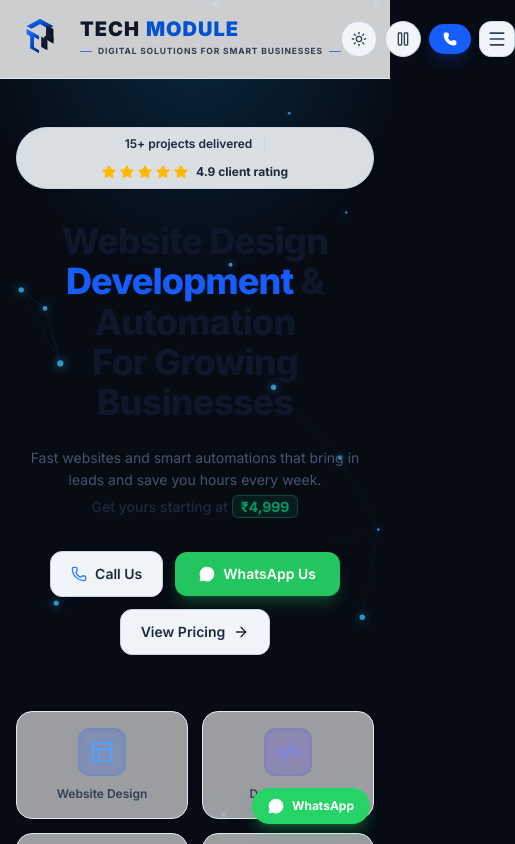
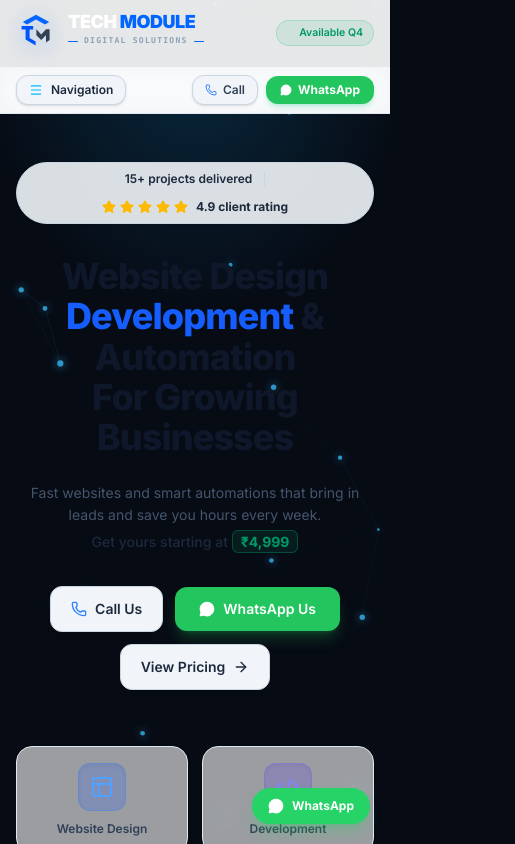
Before and after one commit to Dhruv26-k/tech-module, a Next.js app: page / in a window 390 px wide. Shown: the top 844 px of the page, 515 px wide, since content can reach past the window. Built offline with nearby package versions, Linux system fonts and the light colour scheme.

Commit message:
Feat: implement two-tier mobile header layout with balanced navigation drawer

```diff
--- a/src/components/layout/Navbar.tsx
+++ b/src/components/layout/Navbar.tsx
@@ -26,7 +26,6 @@ import { useThemeAnimation } from "@/context/ThemeAnimationContext";
 import { buildWhatsAppUrl } from "@/lib/utils";
 import Logo from "@/components/ui/Logo";
 
-// Helper to assign icons and badges to navigation links
 const getNavMeta = (href: string) => {
   switch (href) {
     case "/":
@@ -42,7 +41,7 @@ const getNavMeta = (href: string) => {
     case "/blog":
       return { icon: BookOpen, badge: null };
     case "/contact":
-      return { icon: Sparkles, badge: null };
+      return { icon: Sparkles, badge: "Let's Talk" };
     default:
       return { icon: ArrowRight, badge: null };
   }
@@ -64,15 +63,18 @@ export default function Navbar() {
   };
 
   return (
-    <header className="sticky top-0 z-50 w-full border-b border-slate-200 dark:border-sky-500/10 bg-white/80 dark:bg-[#070b14]/85 backdrop-blur-md transition-colors">
-      <div className="mx-auto flex max-w-7xl items-center justify-between px-4 py-3 sm:px-6 lg:px-8">
-        {/* Brand Isometric 3D Logo */}
-        <div onClick={handleNavClick} className="cursor-pointer">
+    <header className="sticky top-0 z-50 w-full border-b border-slate-200 dark:border-sky-500/10 bg-white/90 dark:bg-[#070b14]/90 backdrop-blur-md transition-colors">
+      {/* ========================================================
+          1. DESKTOP HEADER (Single Row, Visible on lg and up)
+         ======================================================== */}
+      <div className="hidden lg:flex mx-auto max-w-7xl items-center justify-between px-6 lg:px-8 py-3">
+        {/* Brand Logo */}
+        <div onClick={handleNavClick} className="cursor-pointer shrink-0">
           <Logo />
         </div>
 
-        {/* Center Pill Nav (Desktop) */}
-        <nav className="hidden lg:flex items-center gap-1 rounded-full border border-slate-200 dark:border-sky-500/15 bg-slate-100/80 dark:bg-slate-900/60 px-4 py-1.5 backdrop-blur-md shadow-sm">
+        {/* Center Pill Nav */}
+        <nav className="flex items-center gap-1 rounded-full border border-slate-200 dark:border-sky-500/15 bg-slate-100/80 dark:bg-slate-900/60 px-4 py-1.5 backdrop-blur-md shadow-sm">
           {NAV_LINKS.map((item) => {
             const isActive = pathname === item.href;
             return (
@@ -91,9 +93,8 @@ export default function Navbar() {
           })}
         </nav>
 
-        {/* Controls: Theme Toggle + Animation Stopper + Call Now + Mobile Toggle */}
-        <div className="flex items-center gap-2 sm:gap-3">
-          {/* 1. Dark/Light Mode Switcher */}
+        {/* Right Controls */}
+        <div className="flex items-center gap-2.5">
           <button
             type="button"
             onClick={toggleTheme}
@@ -103,7 +104,6 @@ export default function Navbar() {
             {isDark ? <Sun className="h-4 w-4" /> : <Moon className="h-4 w-4" />}
           </button>
 
-          {/* 2. Animation Stopper / Continuer */}
           <button
             type="button"
             onClick={toggleAnimation}
@@ -118,46 +118,131 @@ export default function Navbar() {
             )}
           </button>
 
-          {/* 3. Call Now Action */}
           <a
             href={`tel:${COMPANY_INFO.phone}`}
-            className="flex items-center gap-2 rounded-full bg-blue-600 px-3.5 sm:px-4 py-2 text-xs sm:text-sm font-medium text-white shadow-lg shadow-blue-600/20 hover:bg-blue-500 active:scale-95 transition-all"
+            className="flex items-center gap-2 rounded-full bg-blue-600 px-4 py-2 text-sm font-semibold text-white shadow-md shadow-blue-600/25 hover:bg-blue-500 active:scale-95 transition-all"
           >
-            <Phone className="h-3.5 w-3.5 sm:h-4 sm:w-4 fill-current" />
-            <span className="hidden sm:inline">Call Now</span>
+            <Phone className="h-3.5 w-3.5 fill-current" />
+            <span>Call Now</span>
           </a>
+        </div>
+      </div>
 
-          {/* 4. Mobile Hamburger Button (Visible on < lg) */}
+      {/* ========================================================
+          2. MOBILE TWO-TIER HEADER (Visible on screens < lg)
+         ======================================================== */}
+      <div className="flex flex-col w-full lg:hidden">
+        {/* TIER 1: Dedicated Brand & Status Bar */}
+        <div className="flex items-center justify-between px-4 py-2.5 border-b border-slate-200/80 dark:border-slate-800/80">
+          <div onClick={handleNavClick} className="cursor-pointer shrink-0">
+            <Logo />
+          </div>
+
+          {/* Status Badge */}
+          <span className="inline-flex items-center gap-1.5 text-emerald-600 dark:text-emerald-400 font-semibold bg-emerald-500/10 border border-emerald-500/20 px-2.5 py-1 rounded-full text-[10.5px]">
+            <span className="h-1.5 w-1.5 rounded-full bg-emerald-500 dark:bg-emerald-400 animate-ping" />
+            Available Q4
+          </span>
+        </div>
+
+        {/* TIER 2: Action Control Bar (Menu Toggle + Direct Call + WhatsApp) */}
+        <div className="flex items-center justify-between px-4 py-2 bg-slate-50/60 dark:bg-slate-950/50 backdrop-blur-md">
+          {/* Menu Toggle Button */}
           <button
             type="button"
             onClick={() => setMobileMenuOpen(!mobileMenuOpen)}
             aria-label="Toggle navigation menu"
-            className="flex lg:hidden items-center justify-center h-9 w-9 rounded-xl border border-slate-300 dark:border-slate-700 bg-slate-100 dark:bg-slate-900/90 text-slate-700 dark:text-slate-200 hover:text-blue-600 dark:hover:text-white active:scale-95 transition-all"
+            className="flex items-center gap-2 px-3 py-1.5 rounded-xl border border-slate-300 dark:border-slate-700 bg-slate-100 dark:bg-slate-900/90 text-xs font-semibold text-slate-800 dark:text-slate-200 active:scale-95 transition-all shadow-sm"
           >
-            {mobileMenuOpen ? <X className="h-5 w-5" /> : <Menu className="h-5 w-5" />}
+            {mobileMenuOpen ? (
+              <>
+                <X className="h-3.5 w-3.5 text-rose-500" />
+                <span>Close</span>
+              </>
+            ) : (
+              <>
+                <Menu className="h-3.5 w-3.5 text-sky-400" />
+                <span>Navigation</span>
+              </>
+            )}
           </button>
+
+          {/* Direct Communication Actions */}
+          <div className="flex items-center gap-2">
+            <a
+              href={`tel:${COMPANY_INFO.phone}`}
+              className="flex items-center gap-1.5 rounded-xl border border-slate-300 dark:border-slate-700 bg-slate-100 dark:bg-slate-900 px-3 py-1.5 text-xs font-semibold text-slate-700 dark:text-slate-200 active:scale-95 transition-all shadow-sm"
+            >
+              <Phone className="h-3 w-3 text-blue-500" />
+              <span>Call</span>
+            </a>
+
+            <a
+              href={whatsappUrl}
+              target="_blank"
+              rel="noopener noreferrer"
+              className="flex items-center gap-1.5 rounded-xl bg-[#22c55e] px-3.5 py-1.5 text-xs font-bold text-white shadow-md shadow-emerald-500/20 hover:bg-[#16a34a] active:scale-95 transition-all"
+            >
+              <MessageCircle className="h-3 w-3 fill-white" />
+              <span>WhatsApp</span>
+            </a>
+          </div>
         </div>
       </div>
 
-      {/* Upgraded Mobile Drawer Menu */}
+      {/* ========================================================
+          3. MOBILE DRAWER MENU (Expands Below Tier 2)
+         ======================================================== */}
       {mobileMenuOpen && (
-        <div className="lg:hidden border-b border-slate-200 dark:border-sky-500/20 bg-white/95 dark:bg-[#070b14]/98 backdrop-blur-2xl px-5 py-5 shadow-2xl animate-in slide-in-from-top-3 duration-200 transition-colors">
-          {/* Availability Status Header */}
-          <div className="flex items-center justify-between pb-3 border-b border-slate-200 dark:border-slate-800/80 text-[11px]">
-            <span className="text-slate-500 dark:text-slate-400 font-mono uppercase tracking-wider">
-              Navigation Hub
+        <div className="w-full border-t border-slate-200 dark:border-sky-500/20 bg-white/95 dark:bg-[#070b14]/98 backdrop-blur-2xl px-4 py-4 shadow-2xl transition-colors lg:hidden animate-in slide-in-from-top-2 duration-200">
+          {/* Drawer Controls: Theme Switcher & Animation Toggle */}
+          <div className="flex items-center justify-between pb-3 border-b border-slate-200 dark:border-slate-800/80">
+            <span className="text-[11px] font-mono text-slate-500 dark:text-slate-400 uppercase tracking-wider">
+              Menu & Preferences
             </span>
-            <span className="flex items-center gap-1.5 text-emerald-600 dark:text-emerald-400 font-semibold bg-emerald-500/10 border border-emerald-500/20 px-2.5 py-0.5 rounded-full">
-              <span className="h-1.5 w-1.5 rounded-full bg-emerald-500 dark:bg-emerald-400 animate-ping" />
-              Available for Q4
-            </span>
+
+            <div className="flex items-center gap-2">
+              <button
+                type="button"
+                onClick={toggleTheme}
+                aria-label="Toggle Theme"
+                className="flex items-center gap-1.5 px-2.5 py-1 rounded-lg border border-slate-200 dark:border-slate-800 bg-slate-100 dark:bg-slate-900 text-slate-700 dark:text-slate-300 text-xs font-medium"
+              >
+                {isDark ? (
+                  <Sun className="h-3.5 w-3.5 text-amber-400" />
+                ) : (
+                  <Moon className="h-3.5 w-3.5 text-sky-400" />
+                )}
+                <span>{isDark ? "Light" : "Dark"}</span>
+              </button>
+
+              <button
+                type="button"
+                onClick={toggleAnimation}
+                aria-label="Toggle Animation"
+                className="flex items-center gap-1.5 px-2.5 py-1 rounded-lg border border-slate-200 dark:border-slate-800 bg-slate-100 dark:bg-slate-900 text-slate-700 dark:text-slate-300 text-xs font-medium"
+              >
+                {isAnimationActive ? (
+                  <>
+                    <Pause className="h-3.5 w-3.5 text-sky-400" />
+                    <span>Pause</span>
+                  </>
+                ) : (
+                  <>
+                    <Play className="h-3.5 w-3.5 fill-current text-emerald-400 ml-0.5" />
+                    <span>Play</span>
+                  </>
+                )}
+              </button>
+            </div>
           </div>
 
-          {/* Complete 2-Column Links Grid */}
+          {/* Navigation Grid (2-Column with Full-Width Contact Us) */}
           <nav className="grid grid-cols-2 gap-2 mt-3">
             {NAV_LINKS.map((item) => {
               const { icon: Icon, badge } = getNavMeta(item.href);
               const isActive = pathname === item.href;
+              const isContact = item.href === "/contact";
 
               return (
                 <Link
@@ -165,53 +250,53 @@ export default function Navbar() {
                   href={item.href}
                   onClick={handleNavClick}
                   className={`flex items-center justify-between p-2.5 rounded-xl border transition-all ${
-                    isActive
+                    isContact
+                      ? "col-span-2 border-sky-500/50 bg-gradient-to-r from-blue-600/15 via-sky-600/10 to-transparent text-slate-900 dark:text-white shadow-sm hover:border-sky-400"
+                      : isActive
                       ? "border-sky-500/40 bg-blue-600/10 dark:bg-blue-600/20 text-blue-600 dark:text-sky-400 font-semibold shadow-sm"
                       : "border-slate-200 dark:border-slate-800 bg-slate-50/80 dark:bg-slate-950/70 text-slate-700 dark:text-slate-200 hover:border-slate-300 dark:hover:border-slate-700"
                   }`}
                 >
-                  <div className="flex items-center gap-2">
+                  <div className="flex items-center gap-2.5">
                     <div
                       className={`h-7 w-7 rounded-lg flex items-center justify-center shrink-0 ${
-                        isActive
+                        isContact
+                          ? "bg-blue-600 text-white shadow-sm"
+                          : isActive
                           ? "bg-blue-600/20 text-blue-600 dark:text-sky-400"
                           : "bg-slate-200/80 dark:bg-slate-800 text-slate-600 dark:text-slate-400"
                       }`}
                     >
                       <Icon className="h-3.5 w-3.5" />
                     </div>
-                    <span className="text-xs font-semibold">{item.label}</span>
+                    <div className="flex flex-col text-left">
+                      <span className="text-xs font-semibold leading-tight">
+                        {isContact ? "Contact Us" : item.label}
+                      </span>
+                      {isContact && (
+                        <span className="text-[10px] text-slate-500 dark:text-slate-400 font-normal">
+                          Get a fixed proposal in 24 hours
+                        </span>
+                      )}
+                    </div>
                   </div>
 
-                  {badge && (
-                    <span className="text-[9px] font-mono px-1.5 py-0.5 rounded bg-sky-500/15 dark:bg-sky-500/20 text-sky-600 dark:text-sky-400 border border-sky-500/20">
-                      {badge}
-                    </span>
+                  {isContact ? (
+                    <div className="flex items-center gap-1 text-xs font-semibold text-blue-600 dark:text-sky-400 shrink-0">
+                      <span>Let&apos;s Talk</span>
+                      <ArrowRight className="h-3.5 w-3.5" />
+                    </div>
+                  ) : (
+                    badge && (
+                      <span className="text-[9px] font-mono px-1.5 py-0.5 rounded bg-sky-500/15 dark:bg-sky-500/20 text-blue-600 dark:text-sky-400 border border-sky-500/20 shrink-0">
+                        {badge}
+                      </span>
+                    )
                   )}
                 </Link>
               );
             })}
           </nav>
-
-          {/* Quick Direct WhatsApp & Call Dock */}
-          <div className="grid grid-cols-2 gap-2 mt-3 pt-3 border-t border-slate-200 dark:border-slate-800/80">
-            <a
-              href={`tel:${COMPANY_INFO.phone}`}
-              className="flex items-center justify-center gap-2 py-2.5 rounded-xl border border-slate-300 dark:border-slate-700 bg-slate-100 dark:bg-slate-900 text-xs text-slate-700 dark:text-slate-200 font-semibold active:scale-95 transition-all"
-            >
-              <Phone className="h-3.5 w-3.5 text-blue-500 dark:text-blue-400" />
-              <span>Direct Call</span>
-            </a>
-            <a
-              href={whatsappUrl}
-              target="_blank"
-              rel="noopener noreferrer"
-              className="flex items-center justify-center gap-2 py-2.5 rounded-xl bg-[#22c55e] text-white text-xs font-semibold shadow-md shadow-emerald-500/20 hover:bg-[#16a34a] active:scale-95 transition-all"
-            >
-              <MessageCircle className="h-3.5 w-3.5 fill-white" />
-              <span>WhatsApp</span>
-            </a>
-          </div>
         </div>
       )}
     </header>
--- a/src/components/sections/Hero.tsx
+++ b/src/components/sections/Hero.tsx
@@ -118,21 +118,27 @@ export default function Hero() {
           </Link>
         </div>
 
-        {/* 5 Feature Service Cards */}
-        <div className="mt-14 grid grid-cols-2 sm:grid-cols-3 lg:grid-cols-5 gap-3.5 sm:gap-4 max-w-4xl mx-auto">
+        {/* 5 Feature Service Cards: Balanced 2-column mobile layout + 5-column tablet/desktop */}
+        <div className="mt-14 grid grid-cols-2 md:grid-cols-5 gap-3.5 sm:gap-4 max-w-4xl mx-auto">
           {FEATURE_CARDS.map((card, idx) => {
             const Icon = card.icon;
+            const isLast = idx === FEATURE_CARDS.length - 1;
+
             return (
               <div
                 key={idx}
-                className="group flex flex-col items-center justify-center gap-2.5 rounded-2xl border border-slate-200 dark:border-sky-500/15 bg-white/60 dark:bg-slate-900/60 p-4 backdrop-blur-md shadow-sm hover:scale-105 hover:border-sky-500/40 transition-all cursor-default"
+                className={`group flex items-center justify-center gap-2.5 rounded-2xl border border-slate-200 dark:border-sky-500/15 bg-white/60 dark:bg-slate-900/60 p-4 backdrop-blur-md shadow-sm hover:scale-105 hover:border-sky-500/40 transition-all cursor-default ${
+                  isLast
+                    ? "col-span-2 md:col-span-1 flex-row md:flex-col"
+                    : "flex-col"
+                }`}
               >
                 <div
-                  className={`flex h-12 w-12 items-center justify-center rounded-xl border ${card.color} shadow-inner transition-transform group-hover:scale-110`}
+                  className={`flex h-12 w-12 shrink-0 items-center justify-center rounded-xl border ${card.color} shadow-inner transition-transform group-hover:scale-110`}
                 >
                   <Icon className="h-6 w-6" />
                 </div>
-                <span className="text-xs font-semibold text-slate-700 dark:text-slate-300">
+                <span className="text-xs font-semibold text-slate-700 dark:text-slate-300 text-center">
                   {card.label}
                 </span>
               </div>
--- a/src/components/ui/Logo.tsx
+++ b/src/components/ui/Logo.tsx
@@ -2,94 +2,42 @@
 
 import Link from "next/link";
 
-interface LogoProps {
-  className?: string;
-  showTagline?: boolean;
-}
-
-export default function Logo({ className = "", showTagline = true }: LogoProps) {
+export default function Logo() {
   return (
     <Link
       href="/"
-      className={`inline-flex items-center gap-4 group select-none ${className}`}
+      className="inline-flex items-center gap-3 select-none transition-transform active:scale-95"
+      aria-label="Tech Module Home"
     >
-      {/* 3D Isometric 'TM' Hexagonal Logo Icon */}
-      <div className="relative flex h-12 w-12 shrink-0 items-center justify-center transition-transform duration-300 group-hover:scale-105">
+      {/* 3D Isometric TM Mark */}
+      <div className="h-10 w-10 shrink-0">
         <svg
-          viewBox="0 0 100 100"
+          viewBox="0 0 200 200"
           fill="none"
           xmlns="http://www.w3.org/2000/svg"
-          className="h-full w-full"
+          className="h-full w-full drop-shadow-[0_4px_12px_rgba(0,102,255,0.35)]"
         >
-          <defs>
-            {/* Left 'T' & Top Chevron Royal-to-Bright Blue Gradient */}
-            <linearGradient id="tmBlueGrad" x1="0" y1="0" x2="1" y2="1">
-              <stop offset="0%" stopColor="#2979FF" />
-              <stop offset="50%" stopColor="#0052D4" />
-              <stop offset="100%" stopColor="#002171" />
-            </linearGradient>
-
-            {/* Right 'M' High-Contrast 3D Dark Navy Gradient */}
-            <linearGradient id="tmNavyGrad" x1="0" y1="0" x2="1" y2="1">
-              <stop offset="0%" stopColor="#1E293B" />
-              <stop offset="50%" stopColor="#0F172A" />
-              <stop offset="100%" stopColor="#020617" />
-            </linearGradient>
-          </defs>
-
-          {/* Isometric Top Cap (Cover) */}
-          <path
-            d="M50 14 L78 29.5 L67.5 35 L50 25 L32.5 35 L22 29.5 Z"
-            fill="url(#tmBlueGrad)"
-          />
-
-          {/* Isometric Left 'T' Face */}
-          <path
-            d="M22 35 L48 50 L48 58 L37.5 52 L37.5 73.5 L48 79.5 L48 86 L29.5 75.5 L29.5 50.5 L22 46 Z"
-            fill="url(#tmBlueGrad)"
-          />
-
-          {/* Isometric Right 'M' Face */}
-          <path
-            d="M52.5 51 L60 55.5 L60 77 L52.5 72.5 Z"
-            fill="url(#tmNavyGrad)"
-            className="dark:fill-sky-950"
-          />
-          <path
-            d="M62.5 57 L78 66 L78 35.5 L66.5 29 L62.5 31.5 Z"
-            fill="url(#tmNavyGrad)"
-            className="dark:fill-slate-100"
-          />
-          <path
-            d="M65.5 45.5 L78 52.5 L78 61.5 L65.5 54.5 L65.5 79.5 L58 75.5 L58 52.5 Z"
-            fill="url(#tmNavyGrad)"
-            className="dark:fill-slate-300"
-          />
+          {/* Top Roof */}
+          <path d="M 100 24 L 166 60 L 145 72 L 100 48 L 55 72 L 34 60 Z" fill="#0066FF" />
+          {/* Left 'T' */}
+          <path d="M 28 80 L 86 80 L 86 98 L 68 98 L 68 140 L 98 158 L 98 178 L 48 148 L 48 98 L 28 98 Z" fill="#0055FF" />
+          {/* Right 'M' */}
+          <path d="M 102 96 L 126 122 L 150 96 L 168 96 L 168 150 L 150 162 L 150 126 L 126 150 L 102 126 L 102 178 L 102 96 Z" fill="#334155" />
         </svg>
       </div>
 
-      {/* Brand & Subtext block */}
-      <div className="flex flex-col">
-        {/* TECH MODULE typography with mode-adaptive color splitting */}
-        <div className="flex items-baseline gap-1.5">
-          <span className="text-xl font-black tracking-wider text-[#0F172A] dark:text-white transition-colors duration-200">
-            TECH
+      {/* Brand Typography */}
+      <div className="flex flex-col text-left">
+        <div className="text-lg font-black tracking-tight leading-none text-white">
+          TECH <span className="text-[#0066FF]">MODULE</span>
+        </div>
+        <div className="mt-1 flex items-center gap-1.5">
+          <span className="h-[1px] w-2.5 bg-[#0066FF] rounded-full" />
+          <span className="text-[8px] font-bold uppercase tracking-[0.16em] text-slate-400 font-mono">
+            Digital Solutions
           </span>
-          <span className="text-xl font-black tracking-wider text-[#0052D4] dark:text-blue-500 transition-colors duration-200">
-            MODULE
-          </span>
+          <span className="h-[1px] w-2.5 bg-[#0066FF] rounded-full" />
         </div>
-
-        {/* Tagline Ribbon with Horizontal Separators */}
-        {showTagline && (
-          <div className="flex items-center gap-1.5 mt-0.5">
-            <span className="h-px w-3 bg-[#0052D4]/70 dark:bg-sky-500/50" />
-            <span className="text-[8.5px] font-bold tracking-widest text-[#0F172A]/80 dark:text-slate-300 uppercase whitespace-nowrap">
-              DIGITAL SOLUTIONS FOR SMART BUSINESSES
-            </span>
-            <span className="h-px w-3 bg-[#0052D4]/70 dark:bg-sky-500/50" />
-          </div>
-        )}
       </div>
     </Link>
   );
```
Also changed, not shown: public/logo.png (added).
